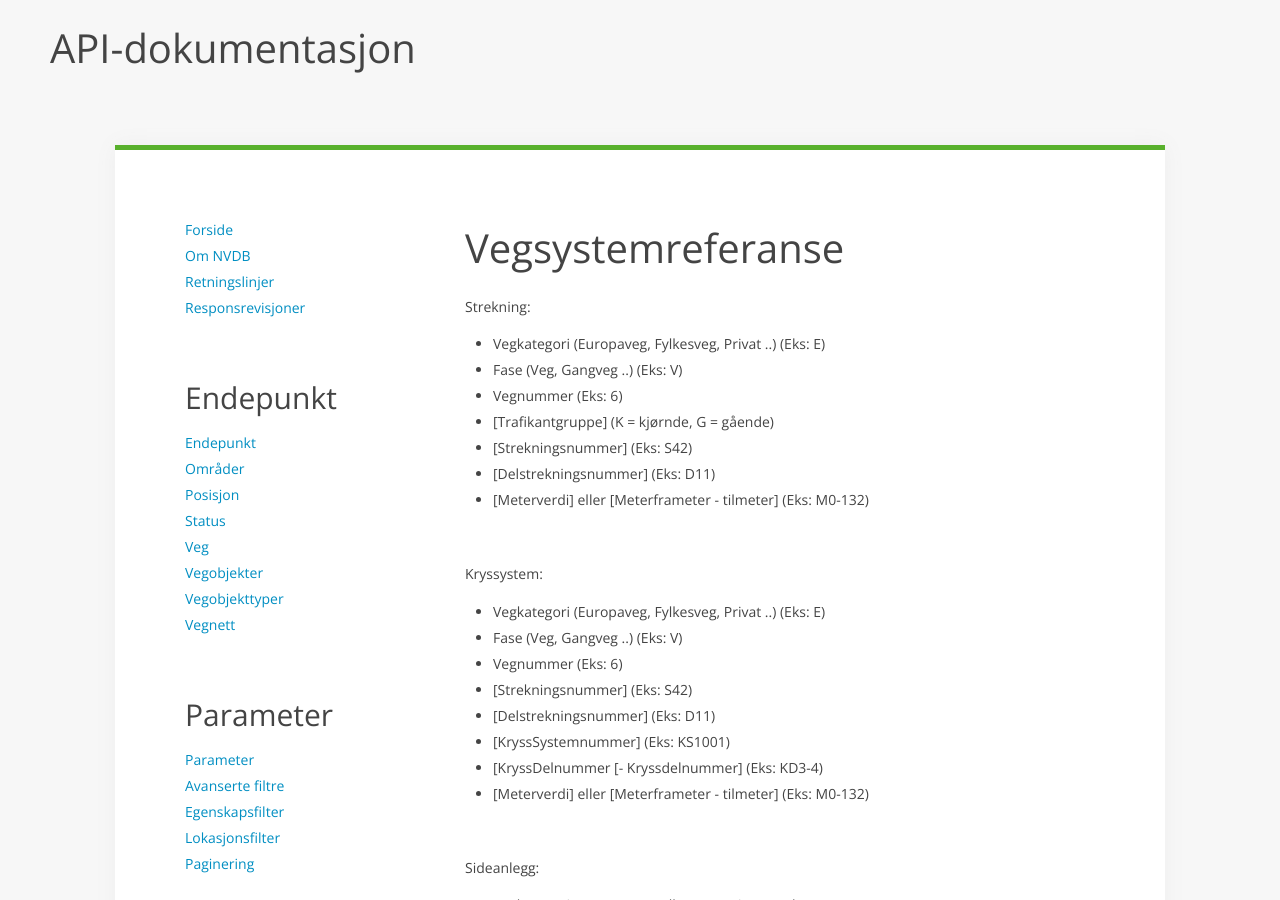
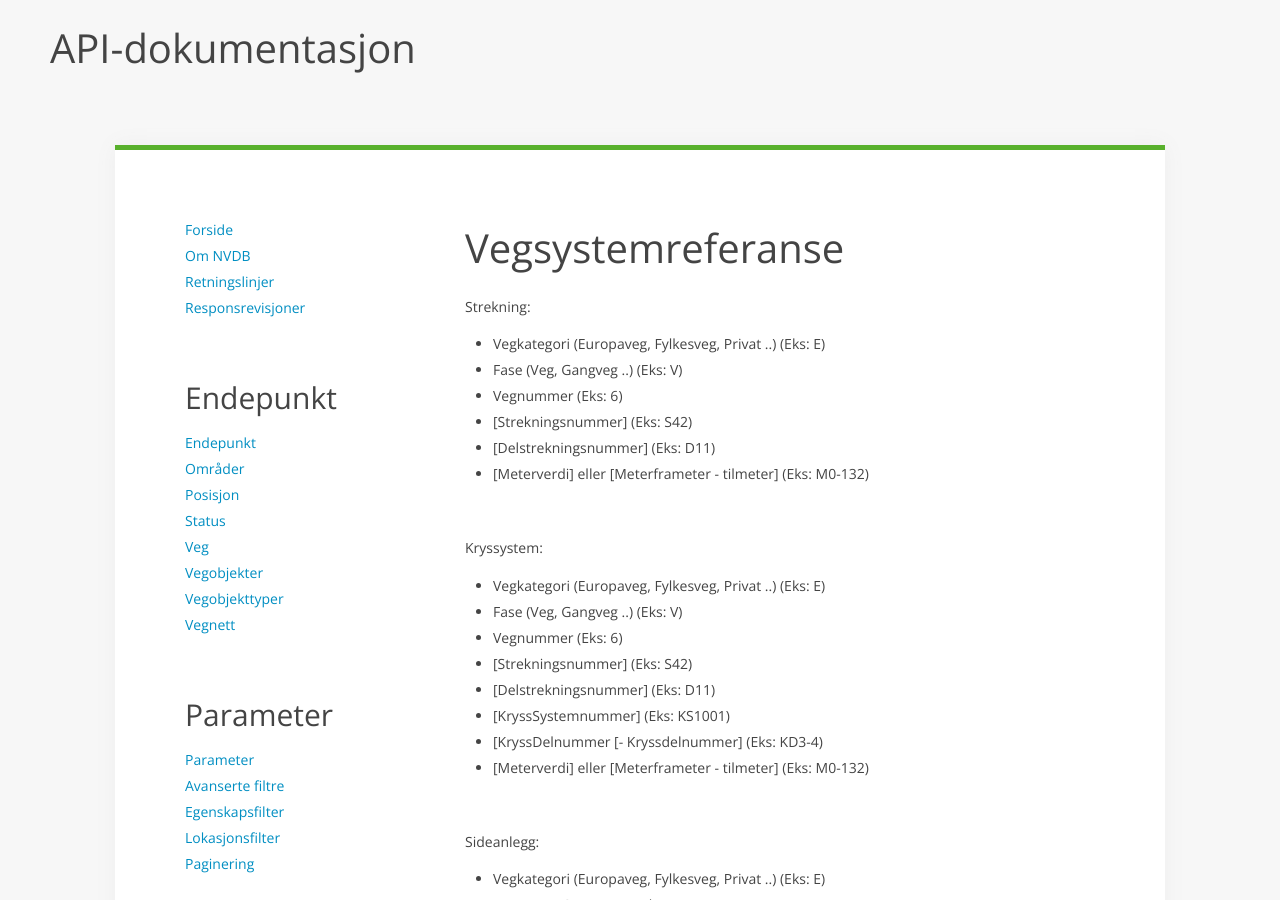
Before and after one commit to nvdb-vegdata/apidokumentasjon, a Jekyll site: the page built from v3/vegsystemreferanse.md, in a window 1280 px wide and 900 px high. Built offline with Jekyll 4.4.1, drawn with Linux system fonts in a browser that asks for light colours; our own code applies the rules of GitHub Pages for plain Markdown files.

Commit message:
Fjerner trafikantgruppe

```diff
--- a/v3/vegsystemreferanse.md
+++ b/v3/vegsystemreferanse.md
@@ -7,7 +7,6 @@ Strekning:
 - Vegkategori  (Europaveg, Fylkesveg, Privat ..)   (Eks: E)
 - Fase          (Veg, Gangveg ..)                  (Eks: V)
 - Vegnummer    (Eks:  6)
-- [Trafikantgruppe]  (K = kjørnde, G = gående)
 - [Strekningsnummer]     (Eks:  S42)
 - [Delstrekningsnummer]  (Eks: D11)
 - [Meterverdi]  eller  [Meterframeter - tilmeter]  (Eks: M0-132)
```
